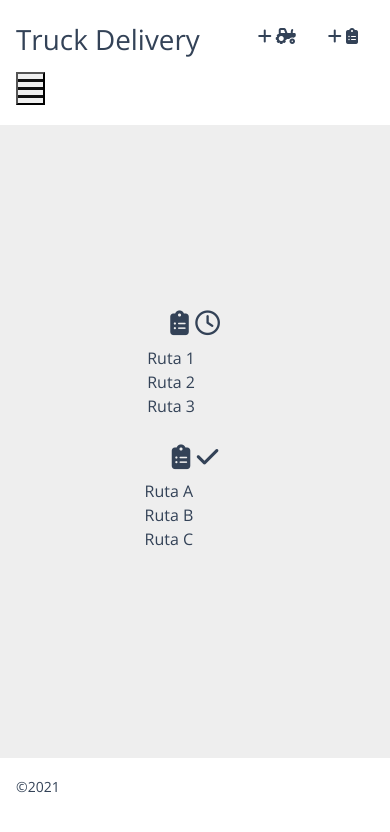
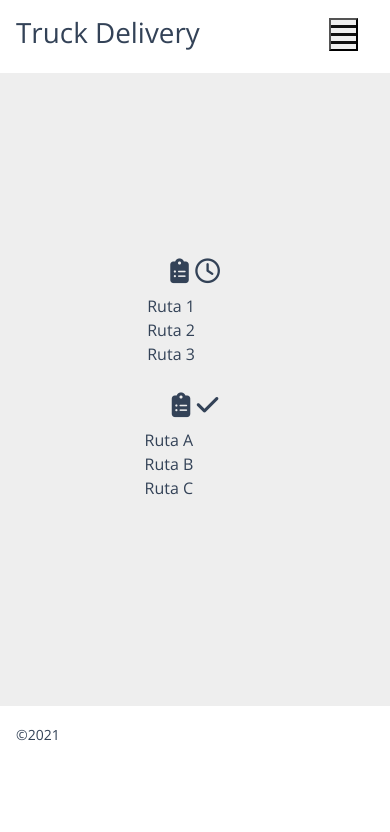
Before and after one commit to mZubeldia/truckdelivery, a React app: page / in a window 390 px wide. Built offline with nearby package versions, Linux system fonts and the light colour scheme.

Commit message:
add mediaq for burger menu mobile first

```diff
--- a/src/components/Header.js
+++ b/src/components/Header.js
@@ -19,6 +19,7 @@ const Header = () => {
             </Link>
           </li>
         </ul>
+
         <div className="hamburger">
           <button type="button" className="hamburger-btn">
             <span className="hamburger-bar"></span>
--- a/src/stylesheet/core/_reset.scss
+++ b/src/stylesheet/core/_reset.scss
@@ -18,7 +18,9 @@ ul {
 
 li {
   list-style-type: none;
+  list-style: none;
 }
+
 a,
 a:visited,
 a:hover,
--- a/src/stylesheet/layout/_header.scss
+++ b/src/stylesheet/layout/_header.scss
@@ -1,6 +1,5 @@
-.header {
-//
-}
+//medias 1920×1080. 1366×768. 360×640.
+
 
 .navbar{
     height: 15%;
@@ -13,7 +12,11 @@
 //burger menu
 
 .hamburger {
-    //display: none;
+    display: none;
+    @media screen and (max-width: 640px) {
+        display: block;
+        margin-right: 1rem;
+    }
 }
 
 .hamburger-bar{
@@ -30,4 +33,31 @@
     display: flex;
     justify-content: space-between;
     align-items: center;
+    margin-right: 0.5rem;
+    @media screen and (max-width: 640px) {
+     position: fixed;
+     left: -100%;
+     top: 5rem;
+     flex-direction: column;
+     background-color: #fff;
+     width: 100%;
+     text-align: center;
+    transition: 0.3s;
+    }
+    .nav-menu.active {
+    left: 0;
+    }
 }
+
+.nav-item {
+    margin-left: 1.5rem;
+    //border: solid 1px red;
+    @media screen and (max-width: 640px) {
+        margin: 2.5rem 0;
+    }
+}
+
+.nav-link{
+   // width: fit-content;
+    //border: solid 1px black;
+}
```
